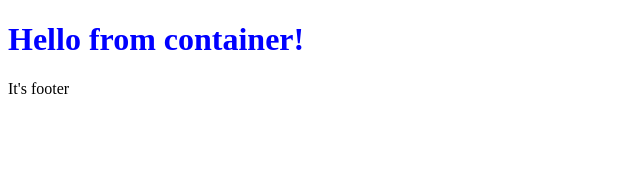
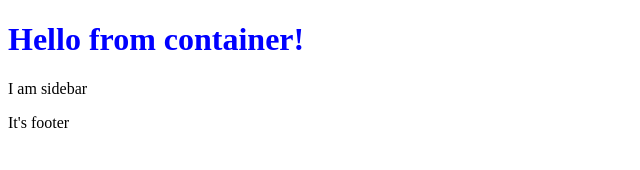
Before and after one commit to RafalG1991/angular-test-app, an Angular app: page / in a window 1280 px wide. Shown: the top 170 px of the page, without its empty margins (0-640 px from the left). Built offline with nearby package versions, Linux system fonts and the light colour scheme.

Commit message:
added ng-content attribute selector in aside element

```diff
--- a/src/app/app.component.html
+++ b/src/app/app.component.html
@@ -1,6 +1,9 @@
 <app-container>
   <p class="footer">It's footer</p>
   <h1 class="header">Hello from container!</h1>
+  <div sidebar>
+    <span>I am sidebar</span>
+  </div>
 </app-container>
 
 <!--<app-parent />-->
--- a/src/app/container/container.component.html
+++ b/src/app/container/container.component.html
@@ -1,5 +1,8 @@
 <div>
   <ng-content select=".header"></ng-content>
+  <aside>
+    <ng-content select="[sidebar]"></ng-content>
+  </aside>
   <div>
     <footer>
       <ng-content select=".footer"></ng-content>
```
